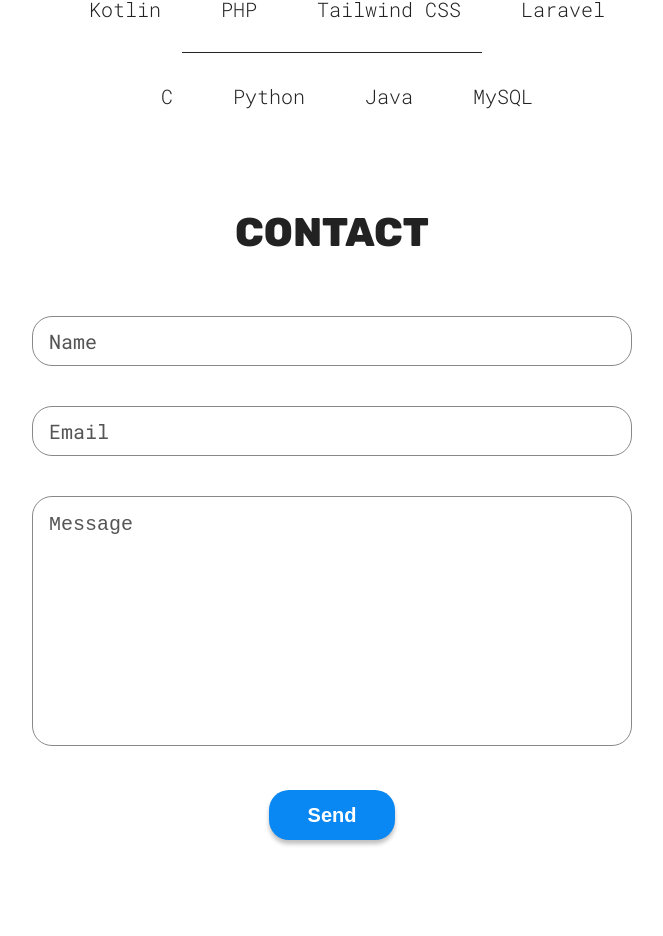
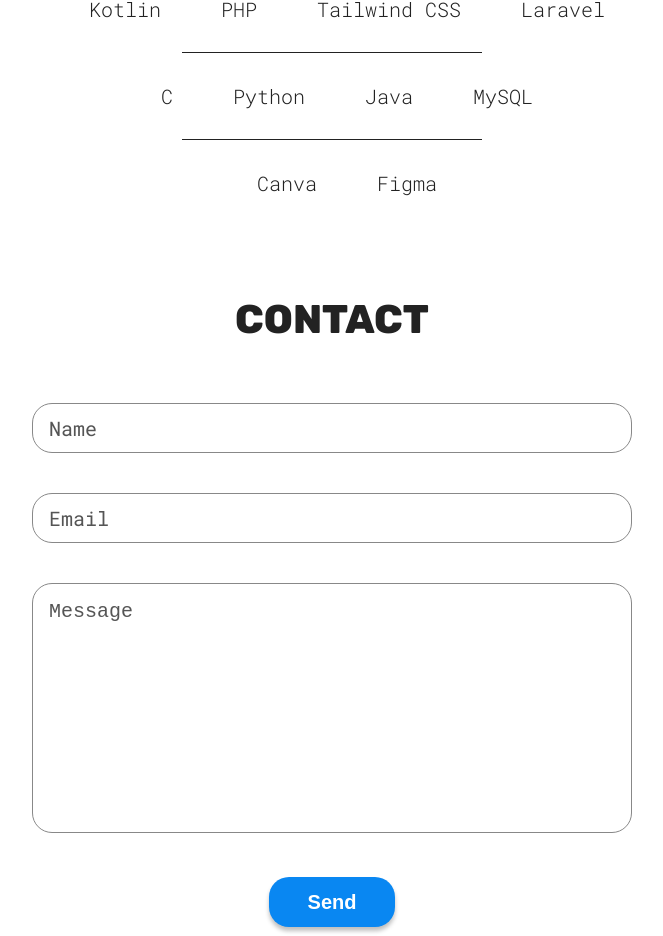
Before and after one commit to jacques6810/jacques-farrell-portfolio, a React (Vite) app: page / in a window 1280 px wide. Shown: the part 1615-2551 px from the top of the page, without its empty margins (308-971 px from the left). Built offline with nearby package versions, Linux system fonts and the light colour scheme.

Commit message:
Add skills

```diff
--- a/src/sections/Skills/Skills.jsx
+++ b/src/sections/Skills/Skills.jsx
@@ -27,6 +27,11 @@ function Skills() {
         <SkillList src={checkMarkIcon} skill="Java" />
         <SkillList src={checkMarkIcon} skill="MySQL" />
       </div>
+      <hr />
+      <div className={styles.skillList}>
+        <SkillList src={checkMarkIcon} skill="Canva" />
+        <SkillList src={checkMarkIcon} skill="Figma" />
+      </div>
     </section>
   );
 }
```
